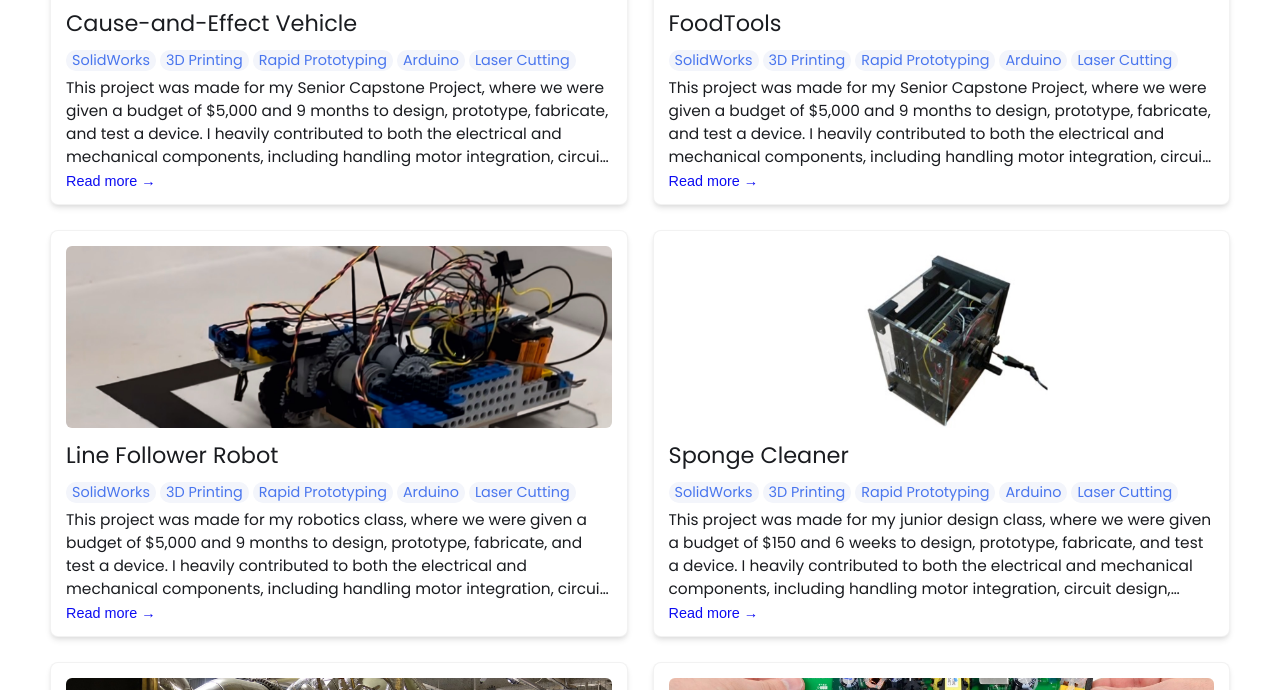
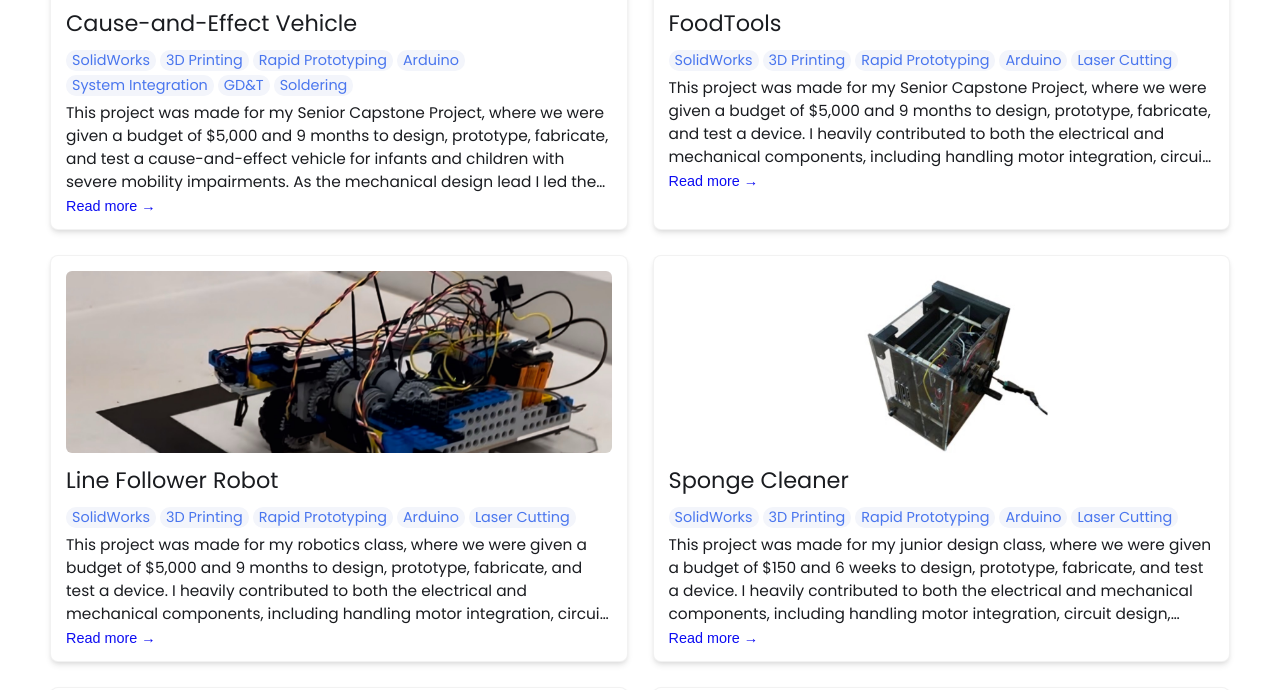
Before and after one commit to klee-eng/klee-eng.github.io, a Jekyll site: the page built from index.html, in a window 1280 px wide and 900 px high, scrolled down 1086 px, cut to the strip 210-900 px from the top of the window. Built offline with Jekyll 4.4.1, drawn with Linux system fonts in a browser that asks for light colours.

Commit message:
Update index.md

```diff
--- a/_projects/Cause-and-Effect Vehicle/index.md
+++ b/_projects/Cause-and-Effect Vehicle/index.md
@@ -1,19 +1,21 @@
 ---
 layout: post
 title: Cause-and-Effect Vehicle
-description:  This project was made for my Senior Capstone Project, where we were given a budget of $5,000 and 9 months to design, prototype, fabricate, and test a device. I heavily contributed to both the electrical and mechanical components, including handling motor integration, circuit design, Arduino programming, lead screw design, and housing design.
+description:  This project was made for my Senior Capstone Project, where we were given a budget of $5,000 and 9 months to design, prototype, fabricate, and test a cause-and-effect vehicle for infants and children with severe mobility impairments. As the mechanical design lead I led the design and fabrication of the chassis, motor mounts, and electrical enclosures. I also heavily contributed to the implementation and integration of the elctrial system.
 skills:
 - SolidWorks
 - 3D Printing
 - Rapid Prototyping
 - Arduino
-- Laser Cutting
+- System Integration
+- GD&T
+- Soldering
 main-image: /CCS_ME Capstone 2024_CONRTOLLER.jpg
 
 ---
 
 ## Overview
-
+This device was created for my Senior Capstone Project, in which my team and I were tasked with developing a cause-and-effect vehicle for children with severe mobility impairments
 
 <div style="display: flex; gap: 10px;">
   <img src="/CCS_ME Capstone 2024_CONRTOLLER.jpg" height="300" alt="Hub1">
```
